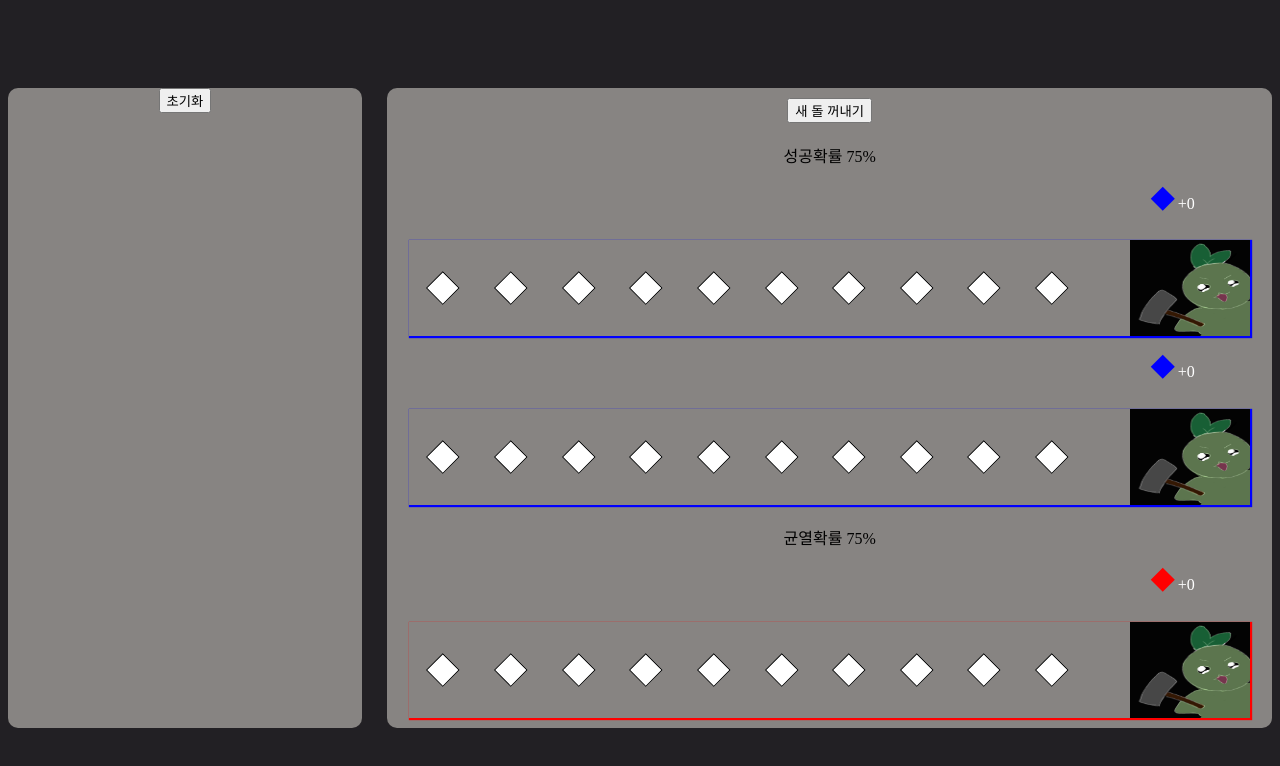
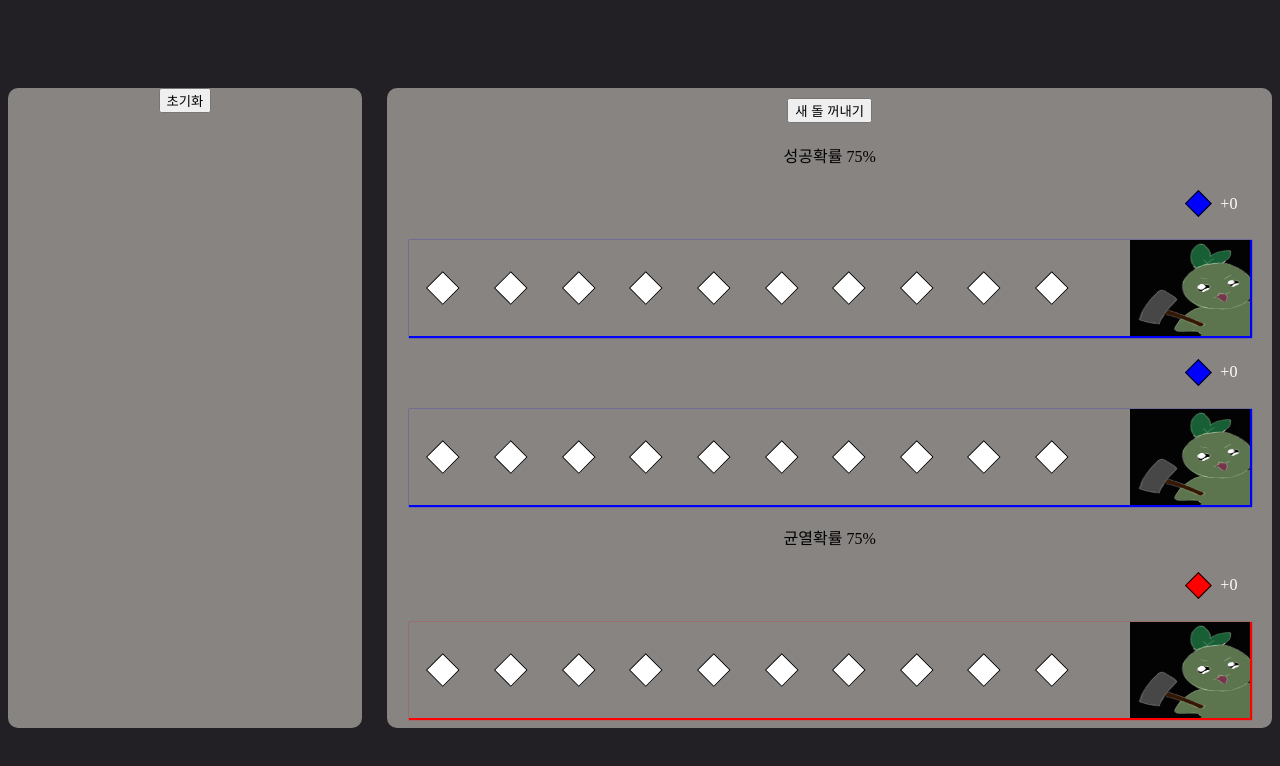
Before and after one commit to moonjh9392/stone-cutting, a React (Create React App) app: page / in a window 1280 px wide. Shown: the top 766 px of the page. Built offline with nearby package versions, Linux system fonts and the light colour scheme.

Commit message:
css 수정

```diff
--- a/src/component/Engraving.jsx
+++ b/src/component/Engraving.jsx
@@ -69,7 +69,7 @@ export default function Engraving({
       ) : null}
       <div className="Engraving__result">
         <div className={"result__" + className} />
-        <div className="plusText">&nbsp;&nbsp;&nbsp;+{result[Firstidx]}</div>
+        <div className="plusText">+{result[Firstidx]}</div>
       </div>
       <div className={"Engraving " + className}>
         {/* className 으로 box-shadow 변경 */}
--- a/src/style/Engraving.css
+++ b/src/style/Engraving.css
@@ -59,30 +59,31 @@ img {
   height: 5%;
   display: flex;
   justify-content: flex-end;
+  align-items: center;
   color: white;
 }
 .plusText {
-  width: 10%;
-  display: flex;
-  align-items: center;
+  width: 5%;
 }
 .result__increase {
   width: 2%;
+  border: 1px solid black;
+  background-color: blue;
   transform: rotate(45deg);
 }
 .result__increase::after {
   content: "";
   display: block;
   padding-bottom: 100%;
-  background-color: blue;
 }
 .result__decrease {
   width: 2%;
+  border: 1px solid black;
+  background-color: red;
   transform: rotate(45deg);
 }
 .result__decrease::after {
   content: "";
   display: block;
-  background-color: red;
   padding-bottom: 100%;
 }
```
